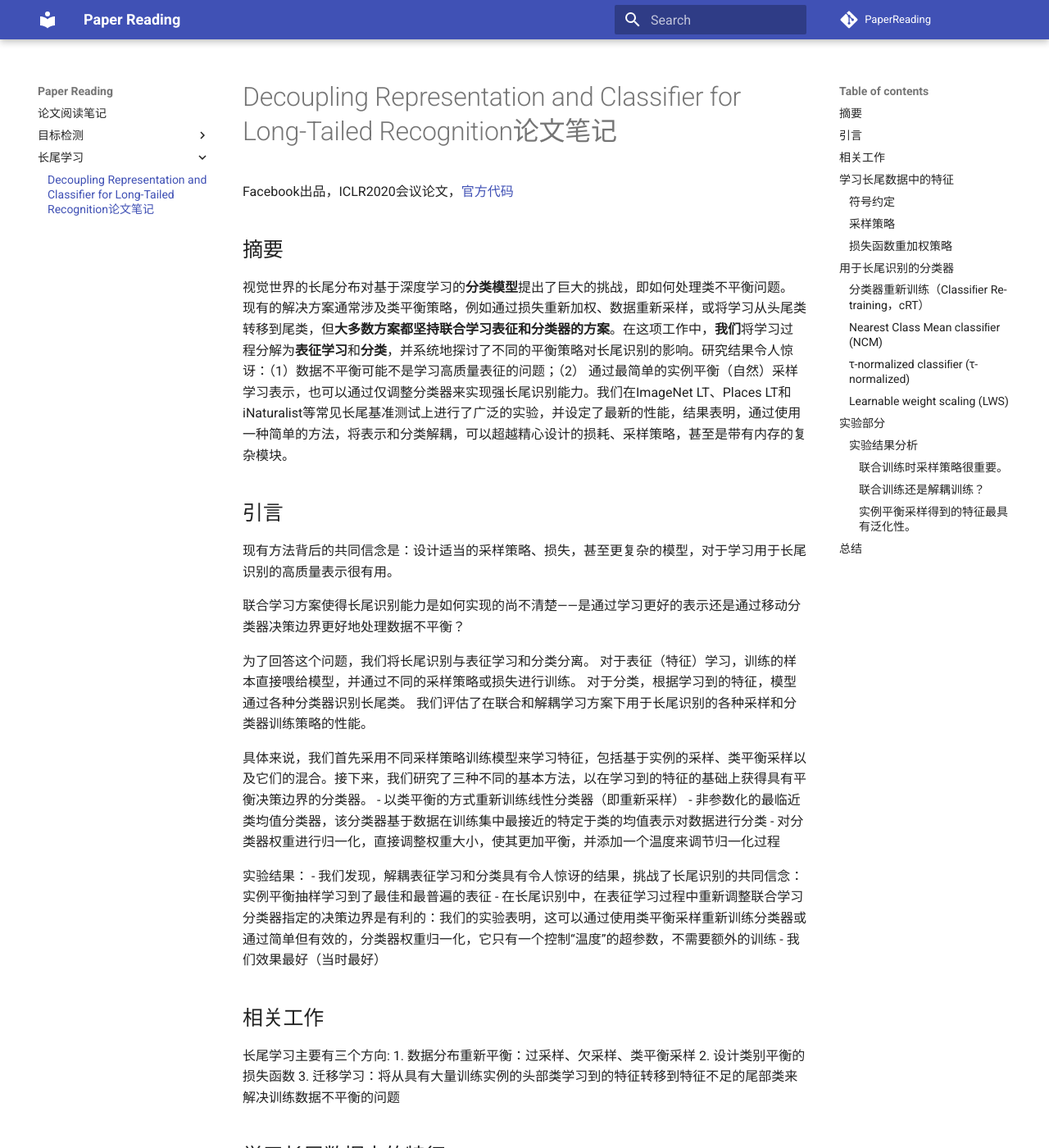
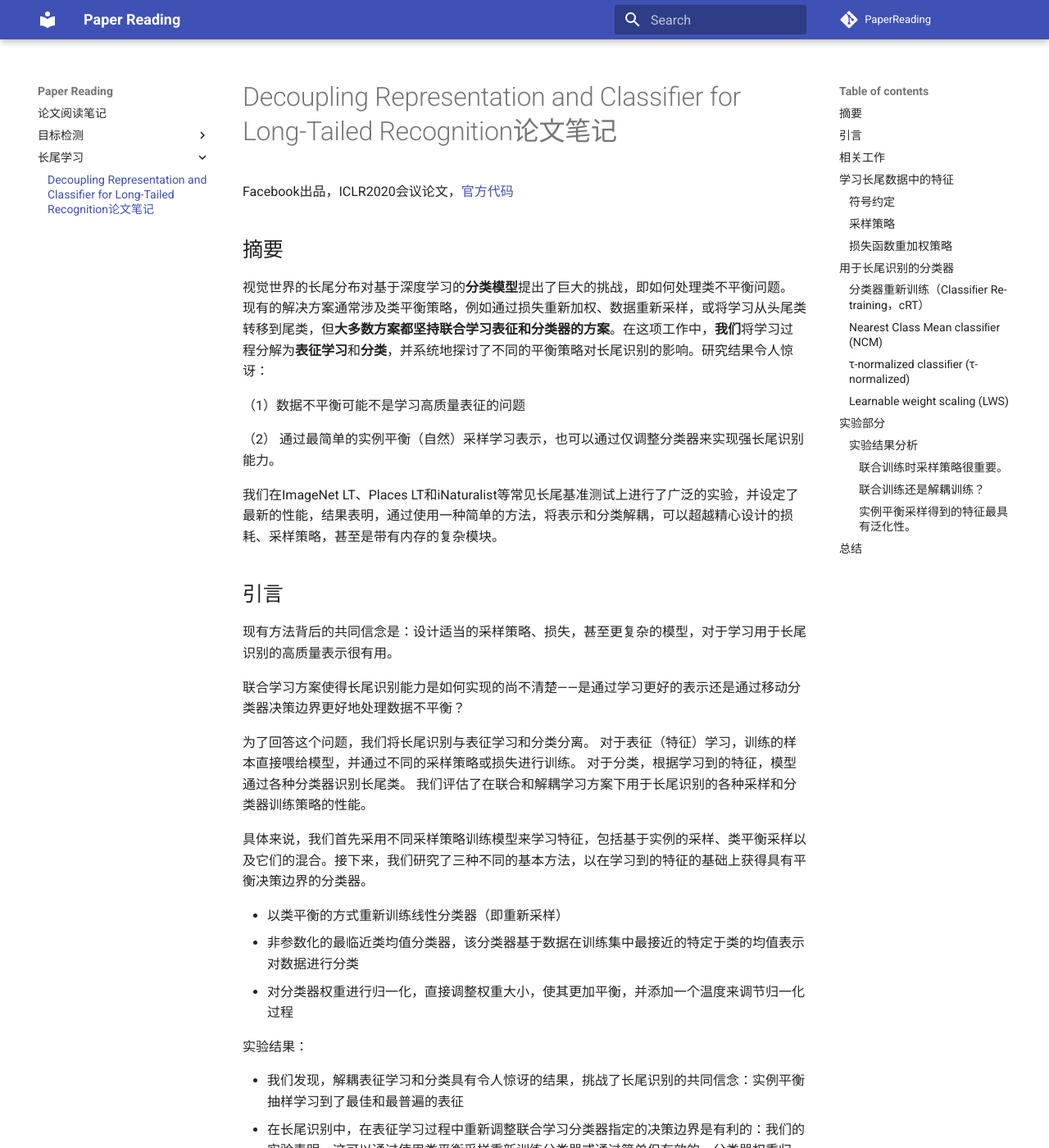
Before and after one commit to tcmyxc/PaperReading, an MkDocs documentation site: the page built from docs/长尾学习/02-Decoupling Representation and Classifier for Long-Tailed Recognition.md, in a window 1280 px wide and 1400 px high. Shown: the whole window at 82% size. Built offline with MkDocs 1.6.1 and Material for MkDocs 9.7.7, drawn with Linux system fonts in a browser that asks for light colours; comment, search, counter and statistics services are not loaded; some of the changed text lies outside the part shown.

Commit message:
修复排版问题

```diff
--- a/docs/长尾学习/02-Decoupling Representation and Classifier for Long-Tailed Recognition.md
+++ b/docs/长尾学习/02-Decoupling Representation and Classifier for Long-Tailed Recognition.md
@@ -1,7 +1,13 @@
 # Decoupling Representation and Classifier for Long-Tailed Recognition论文笔记
 Facebook出品，ICLR2020会议论文，[官方代码](https://github.com/facebookresearch/classifier-balancing)
 ## 摘要
-视觉世界的长尾分布对基于深度学习的**分类模型**提出了巨大的挑战，即如何处理类不平衡问题。现有的解决方案通常涉及类平衡策略，例如通过损失重新加权、数据重新采样，或将学习从头尾类转移到尾类，但**大多数方案都坚持联合学习表征和分类器的方案**。在这项工作中，**我们**将学习过程分解为**表征学习**和**分类**，并系统地探讨了不同的平衡策略对长尾识别的影响。研究结果令人惊讶：（1）数据不平衡可能不是学习高质量表征的问题；（2） 通过最简单的实例平衡（自然）采样学习表示，也可以通过仅调整分类器来实现强长尾识别能力。我们在ImageNet LT、Places LT和iNaturalist等常见长尾基准测试上进行了广泛的实验，并设定了最新的性能，结果表明，通过使用一种简单的方法，将表示和分类解耦，可以超越精心设计的损耗、采样策略，甚至是带有内存的复杂模块。
+视觉世界的长尾分布对基于深度学习的**分类模型**提出了巨大的挑战，即如何处理类不平衡问题。现有的解决方案通常涉及类平衡策略，例如通过损失重新加权、数据重新采样，或将学习从头尾类转移到尾类，但**大多数方案都坚持联合学习表征和分类器的方案**。在这项工作中，**我们**将学习过程分解为**表征学习**和**分类**，并系统地探讨了不同的平衡策略对长尾识别的影响。研究结果令人惊讶：
+
+（1）数据不平衡可能不是学习高质量表征的问题
+
+（2） 通过最简单的实例平衡（自然）采样学习表示，也可以通过仅调整分类器来实现强长尾识别能力。
+
+我们在ImageNet LT、Places LT和iNaturalist等常见长尾基准测试上进行了广泛的实验，并设定了最新的性能，结果表明，通过使用一种简单的方法，将表示和分类解耦，可以超越精心设计的损耗、采样策略，甚至是带有内存的复杂模块。
 ## 引言
 现有方法背后的共同信念是：设计适当的采样策略、损失，甚至更复杂的模型，对于学习用于长尾识别的高质量表示很有用。
 
@@ -10,34 +16,45 @@ Facebook出品，ICLR2020会议论文，[官方代码](https://github.com/facebo
 为了回答这个问题，我们将长尾识别与表征学习和分类分离。 对于表征（特征）学习，训练的样本直接喂给模型，并通过不同的采样策略或损失进行训练。 对于分类，根据学习到的特征，模型通过各种分类器识别长尾类。 我们评估了在联合和解耦学习方案下用于长尾识别的各种采样和分类器训练策略的性能。
 
 具体来说，我们首先采用不同采样策略训练模型来学习特征，包括基于实例的采样、类平衡采样以及它们的混合。接下来，我们研究了三种不同的基本方法，以在学习到的特征的基础上获得具有平衡决策边界的分类器。
+
 - 以类平衡的方式重新训练线性分类器（即重新采样）
 - 非参数化的最临近类均值分类器，该分类器基于数据在训练集中最接近的特定于类的均值表示对数据进行分类
 - 对分类器权重进行归一化，直接调整权重大小，使其更加平衡，并添加一个温度来调节归一化过程
 
 实验结果：
+
 - 我们发现，解耦表征学习和分类具有令人惊讶的结果，挑战了长尾识别的共同信念：实例平衡抽样学习到了最佳和最普遍的表征
 - 在长尾识别中，在表征学习过程中重新调整联合学习分类器指定的决策边界是有利的：我们的实验表明，这可以通过使用类平衡采样重新训练分类器或通过简单但有效的，分类器权重归一化，它只有一个控制“温度”的超参数，不需要额外的训练
 - 我们效果最好（当时最好）
 
 ## 相关工作
 长尾学习主要有三个方向:
+
 1. 数据分布重新平衡：过采样、欠采样、类平衡采样
 2. 设计类别平衡的损失函数
 3. 迁移学习：将从具有大量训练实例的头部类学习到的特征转移到特征不足的尾部类来解决训练数据不平衡的问题
 ## 学习长尾数据中的特征
 我们真正感兴趣的是获得能够很好地识别所有类的模型。
+
 各种重采样策略、损失重加权和边缘正则化等对于长尾识别，它们如何实现性能改进仍不清楚。 在这里，我们通过将特征学习与分类器学习分开来系统地研究它们的有效性，以确定对长尾识别真正重要的东西。
 ### 符号约定
 ![符号约定](images/b8779e944f3a45238478e44766b296dc.png)
+
 ### 采样策略
 ![采样公式](images/fd8ccb095fca43098f26462d93ab62ea.png)
+
 实例平衡采样：每个样本被选中的概率相同。$q=1$
+
 类平衡采样：每个类别被选中的概率相同。$q=0$
+
 平方根采样：$q=0.5$
+
 渐进平衡采样： 随着学习的进行，在实例平衡和类平衡采样之间逐步“插值”。
+
 ![渐进平衡采样公式](images/d56ee97b7f7047079a1cf2b31b23c8e7.png)
 
 > 参考了别人的混合采样策略：首先对多个 epoch 使用实例平衡采样，然后对最后一个 epoch 使用类平衡采样。
+
 ### 损失函数重加权策略
 一些文章中的高性能的方法很难训练和重现，并且在许多情况下需要广泛的、特定于数据集的超参数调整
 ## 用于长尾识别的分类器
@@ -55,8 +72,10 @@ Facebook出品，ICLR2020会议论文，[官方代码](https://github.com/facebo
 受上述观察的启发，我们考虑通过以下$\tau$归一化过程直接调整分类器权重规范来纠正决策边界的不平衡：
 把第$i$类对应分类器的参数除这个类的范数
 ![正则化策略公式](images/c0790dd6a6064136b1883aaaaea7eba4.png)
+
 请注意，这里丢弃了偏差项 b，因为它对 logits 和最终预测的影响可以忽略不计。
 ![图2](images/bd15b84c22fa4f8891260509b4b6814b.png)
+
 蓝线：实例平衡采样
 绿线：类平衡采样
 
@@ -65,6 +84,7 @@ Facebook出品，ICLR2020会议论文，[官方代码](https://github.com/facebo
 ## 实验部分
 ### 实验结果分析
 ![图1](images/cc8e9e47df67434f84023d5ac07debec.png)
+
 #### 联合训练时采样策略很重要。
 联合训练时，渐进平衡采样最好。
 
@@ -72,9 +92,11 @@ Facebook出品，ICLR2020会议论文，[官方代码](https://github.com/facebo
 #### 联合训练还是解耦训练？
 从图1结果来看，使用解耦方法在整体性能以及除了many shot情况外都明显更好。
 ![表1](images/0e352ef7bbd84a67a30a2b8f2a3c4409.png)
+
 可以看到，只重新训练分类头效果最好。
 
 #### 实例平衡采样得到的特征最具有泛化性。
 >这意味着数据不平衡可能不是学习高质量表示的问题。
+
 ## 总结
-在这项工作中，我们探索了一些用于长尾识别的学习方案，并将联合学习表示和分类器与一些简单的解耦方法进行比较。 通过广泛的研究，我们发现虽然采样策略在联合学习表示和分类器时很重要，但实例平衡采样提供了更通用的表示，在适当地重新平衡分类器后可以实现最先进的性能，而无需精心设计 损失或记忆单位。 我们为三个长尾基准设置了新的最先进的性能，并相信我们的发现不仅有助于更深入地理解长尾识别任务，而且可以为未来的工作提供灵感。
+虽然采样策略在联合学习表示和分类器时很重要，但实例平衡采样提供了更通用的表示，在适当地重新平衡分类器后可以实现最先进的性能，而无需精心设计 损失或记忆单位。
```
Also changed, not shown: docs/目标检测/01-rcnn.md (+2 -0 lines), docs/目标检测/02-fast-rcnn.md (+21 -0 lines).
